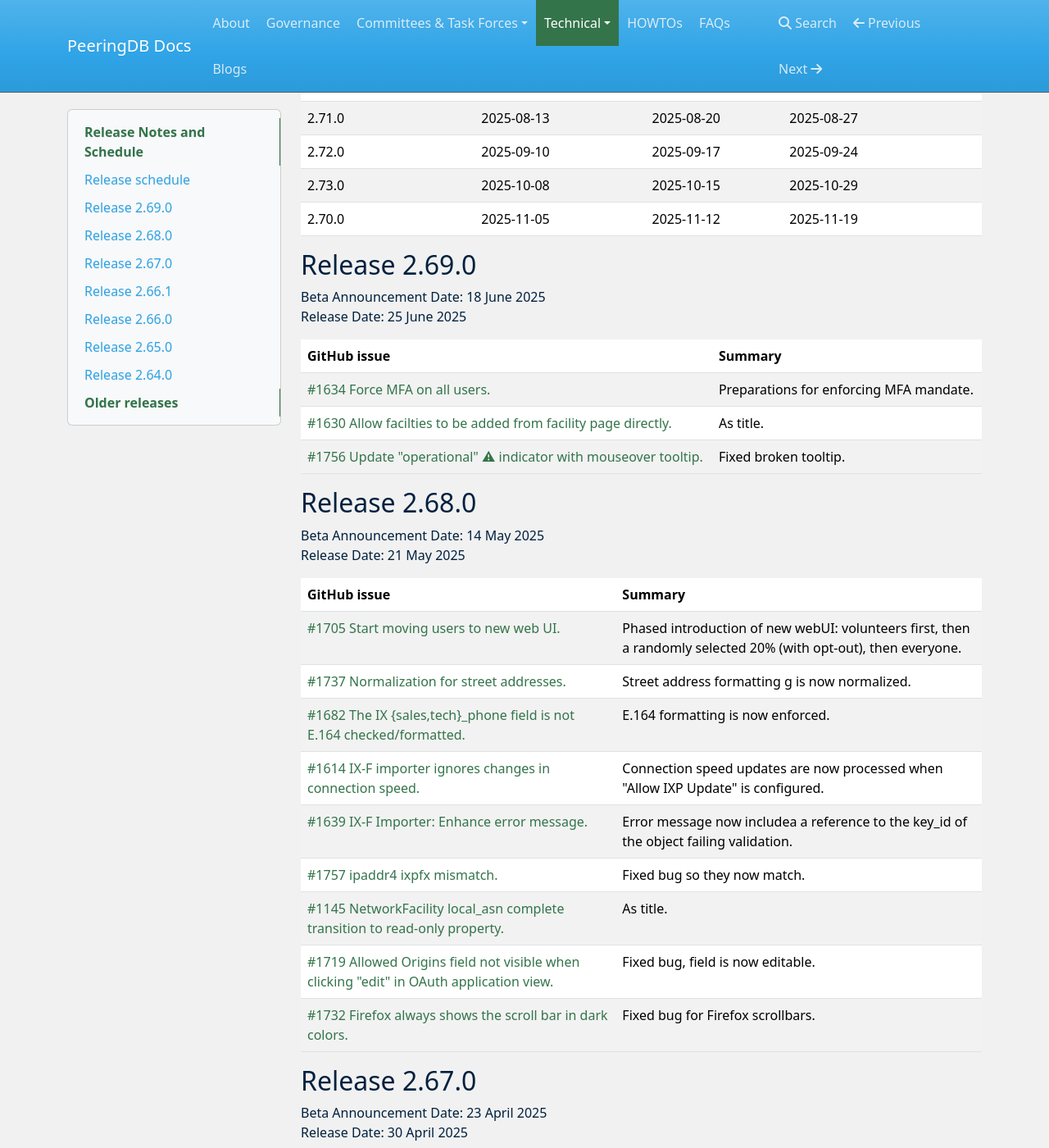
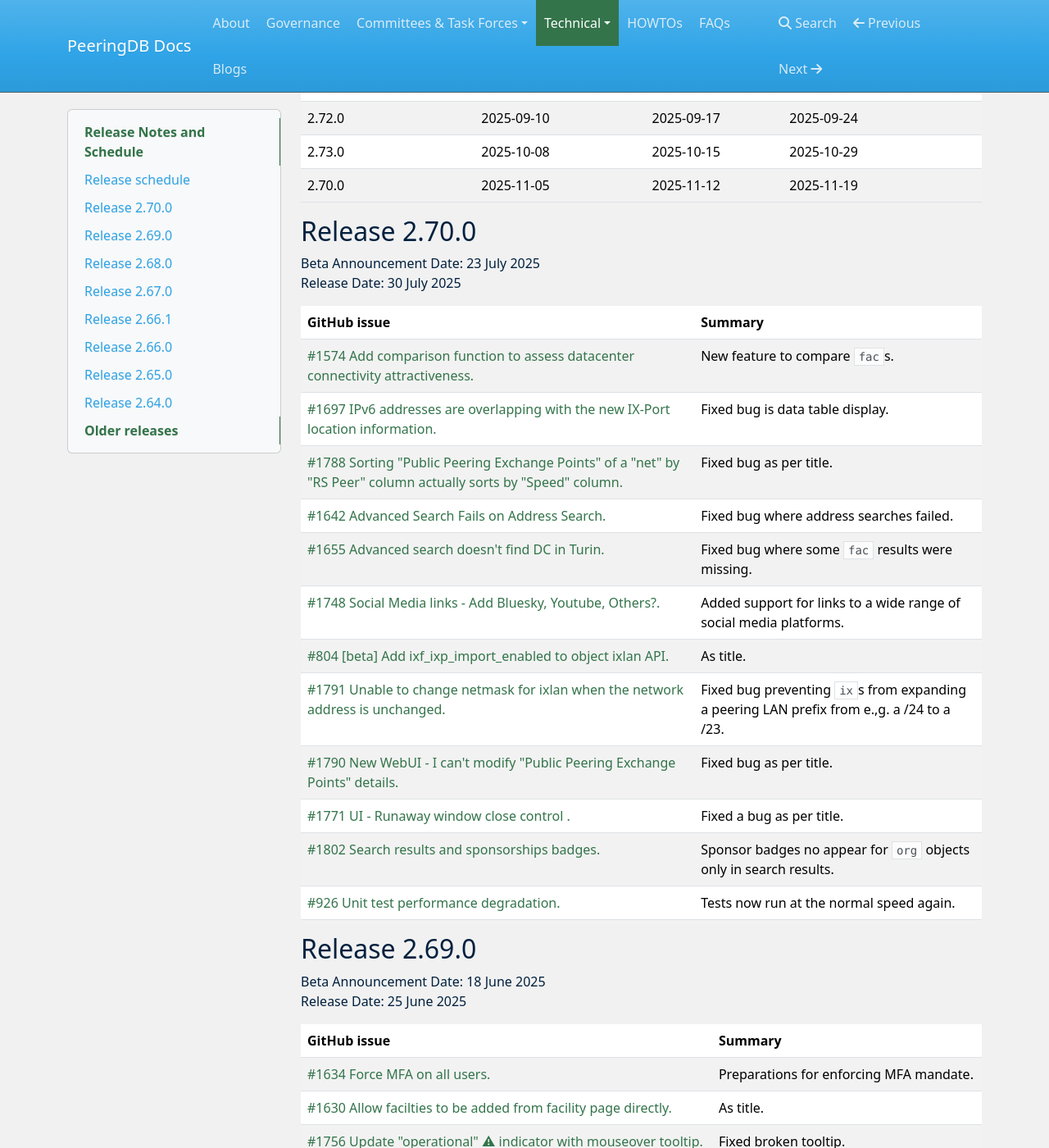
Before and after one commit to peeringdb/docs, an MkDocs documentation site: the page built from docs/release_notes/index.md, in a window 1280 px wide and 1400 px high, scrolled down 533 px. Shown: the whole window at 82% size. Built offline with MkDocs 1.6.1, drawn with Linux system fonts in a browser that asks for light colours; nearby versions of some CDN libraries.

Commit message:
Update index.md (#381)
Notes for Release 2.70.0

```diff
--- a/docs/release_notes/index.md
+++ b/docs/release_notes/index.md
@@ -14,12 +14,32 @@
 
 | **Release number** | **Internal testing** | **Beta release** | **Production release** |
 | -------------- | ---------------- | ------------ | ------------------ |
-| 2.69.0 | 2025-06-11 | 2025-06-18 | 2025-06-25 |
 | 2.70.0 | 2025-07-16 | 2025-07-23 | 2025-07-30 |
 | 2.71.0 | 2025-08-13 | 2025-08-20 | 2025-08-27 |
 | 2.72.0 | 2025-09-10 | 2025-09-17 | 2025-09-24 |
 | 2.73.0 | 2025-10-08 | 2025-10-15 | 2025-10-29 |
 | 2.70.0 | 2025-11-05 | 2025-11-12 | 2025-11-19 |
+
+## Release 2.70.0
+
+Beta Announcement Date: 23 July 2025
+Release Date: 30 July 2025
+
+| **GitHub issue** | **Summary** |
+| ----------------- | ----------- |
+| [#1574 Add comparison function to assess datacenter connectivity attractiveness.](https://github.com/peeringdb/peeringdb/issues/1574) | New feature to compare `fac`s.|
+| [#1697 IPv6 addresses are overlapping with the new IX-Port location information.](https://github.com/peeringdb/peeringdb/issues/1697) | Fixed bug is data table display.|
+| [#1788 Sorting "Public Peering Exchange Points" of a "net" by "RS Peer" column actually sorts by "Speed" column.](https://github.com/peeringdb/peeringdb/issues/1788) | Fixed bug as per title.|
+| [#1642 Advanced Search Fails on Address Search.](https://github.com/peeringdb/peeringdb/issues/1642) | Fixed bug where address searches failed.|
+| [#1655 Advanced search doesn't find DC in Turin.](https://github.com/peeringdb/peeringdb/issues/1655) | Fixed bug where some `fac` results were missing.|
+| [#1748 Social Media links - Add Bluesky, Youtube, Others?.](https://github.com/peeringdb/peeringdb/issues/1748) | Added support for links to a wide range of social media platforms.|
+| [#804 [beta] Add ixf_ixp_import_enabled to object ixlan API.](https://github.com/peeringdb/peeringdb/issues/804) | As title.|
+| [#1791 Unable to change netmask for ixlan when the network address is unchanged.](https://github.com/peeringdb/peeringdb/issues/1791) | Fixed bug preventing `ix`s from expanding a peering LAN prefix from e.,g. a /24 to a /23.|
+| [#1790 New WebUI - I can't modify "Public Peering Exchange Points" details.](https://github.com/peeringdb/peeringdb/issues/1790) | Fixed bug as per title.|
+| [#1771 UI - Runaway window close control .](https://github.com/peeringdb/peeringdb/issues/1771) | Fixed a bug as per title.|
+| [#1802 Search results and sponsorships badges.](https://github.com/peeringdb/peeringdb/issues/1802) | Sponsor badges no appear for `org` objects only in search results.|
+| [#926 Unit test performance degradation.](https://github.com/peeringdb/peeringdb/issues/926) | Tests now run at the normal speed again.|
+
 
 ## Release 2.69.0
 
```
